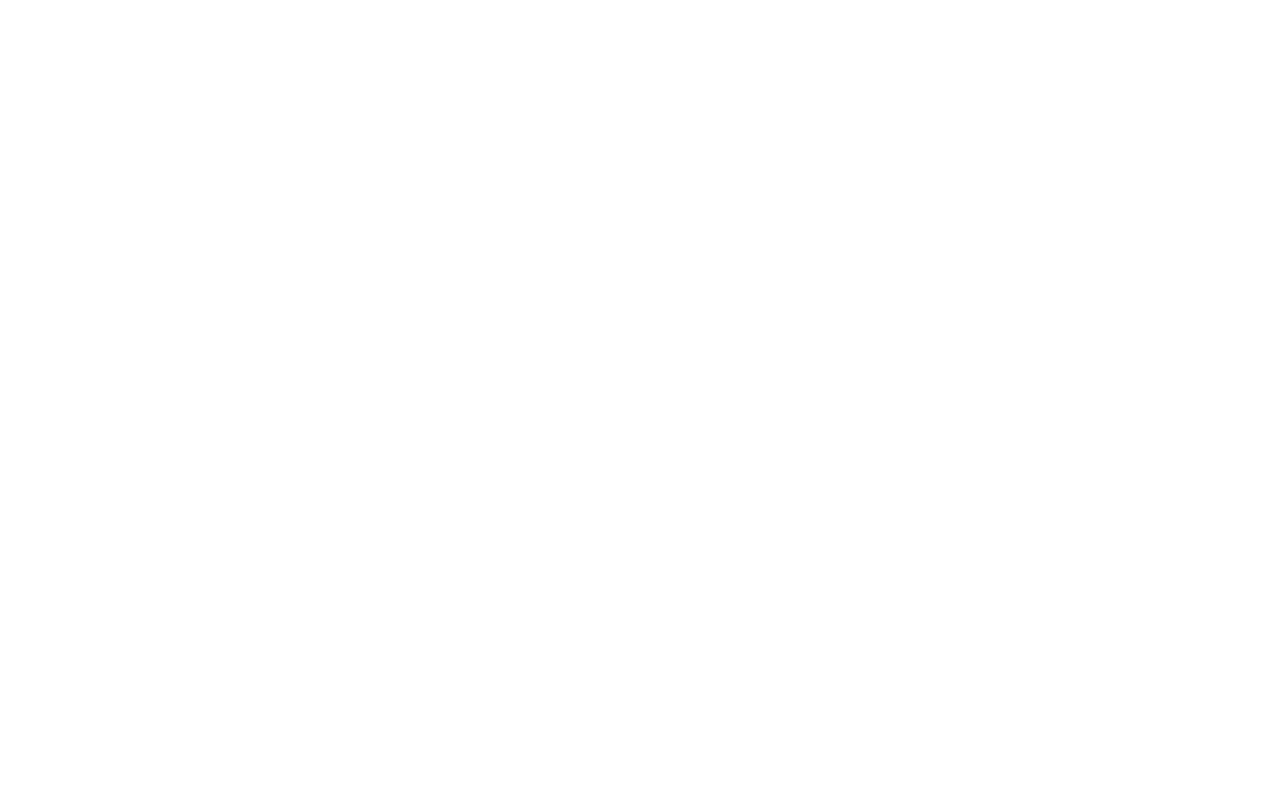
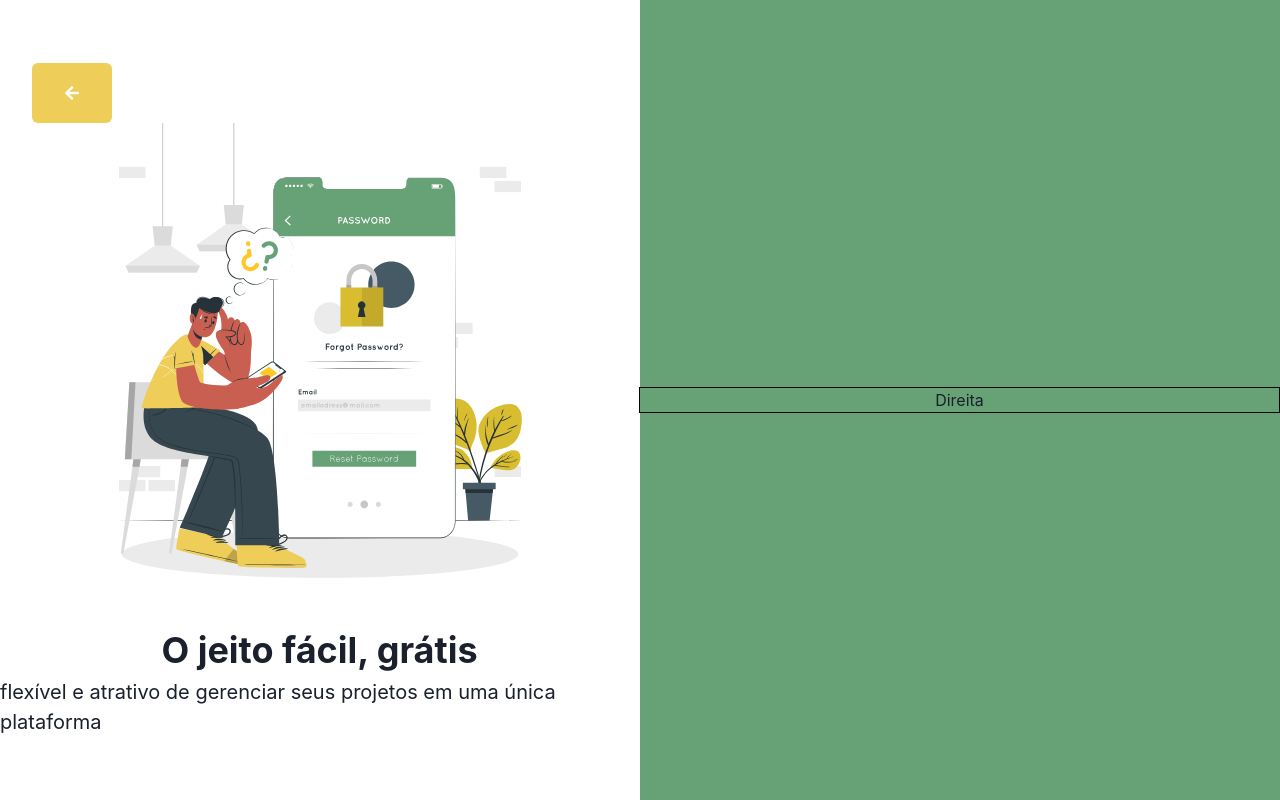
Before and after one commit to cricardolima/capstone-s6, a React (Create React App) app: page /registerUser in a window 1280 px wide. Built offline with nearby package versions, Linux system fonts and the light colour scheme.

Commit message:
feat: component buttonBack

```diff
--- a/package.json
+++ b/package.json
@@ -25,7 +25,7 @@
     "react-icons": "^4.3.1",
     "react-router-dom": "^5.3.0",
     "react-scripts": "4.0.3",
-    "typescript": "^3.9.5",
+    "typescript": "^4.1.0",
     "web-vitals": "^0.2.2",
     "yup": "^0.32.11"
   },
--- /dev/null
+++ b/src/components/ButtonBack/index.tsx
@@ -0,0 +1,23 @@
+import React from "react";
+import { useHistory } from "react-router-dom";
+import { Flex, Button } from "@chakra-ui/react";
+import { FaArrowLeft } from "react-icons/fa";
+
+export const ButtonBack = () => {
+  const history = useHistory();
+  const handleBack = () => {
+    return history.push("/");
+  };
+  return (
+    <Button
+      width="80px"
+      height="60px"
+      bgColor="primary"
+      color="baseDefault"
+      textAlign="start"
+      onClick={handleBack}
+    >
+      <FaArrowLeft />
+    </Button>
+  );
+};
--- /dev/null
+++ b/src/pages/RegisterUser/index.tsx
@@ -0,0 +1,39 @@
+import { Flex, Text, Box, Img } from "@chakra-ui/react";
+import React from "react";
+import register from "../../assets/registerUser.svg";
+import { ButtonBack } from "../../components/ButtonBack";
+
+export const RegisterUser = () => {
+  return (
+    <Flex
+      height="100vh"
+      bgGradient="linear(to-r, baseDefault 50%, secondary 50%)"
+      justifyContent="center"
+      alignItems="center"
+    >
+      <Flex
+        flex="1"
+        justifyContent="center"
+        alignItems="center"
+        flexDirection="column"
+      >
+        <Flex width="90%" justifyContent="flex-start" alignItems="flex-start">
+          <ButtonBack />
+        </Flex>
+        <Box>
+          <Img src={register} alt="Registro de Usuário" />
+        </Box>
+        <Text fontSize="4xl" fontWeight="bold">
+          O jeito fácil, grátis
+        </Text>
+        <Text fontSize="xl">
+          flexível e atrativo de gerenciar seus projetos em uma única plataforma
+        </Text>
+      </Flex>
+
+      <Flex border="1px solid black" flex="1" justifyContent="center">
+        <Text>Direita</Text>
+      </Flex>
+    </Flex>
+  );
+};
--- a/src/routes/index.tsx
+++ b/src/routes/index.tsx
@@ -1,11 +1,13 @@
 import * as React from "react";
 import { Switch, Route } from "react-router-dom";
 import { Home } from "../pages/Home";
+import { RegisterUser } from "../pages/RegisterUser";
 
 export const Routes = () => {
   return (
     <Switch>
       <Route exact path="/" component={Home} />
+      <Route exact path="/registerUser" component={RegisterUser} />
     </Switch>
   );
 };
--- a/src/styles/theme.ts
+++ b/src/styles/theme.ts
@@ -5,7 +5,7 @@ export const theme = extendTheme({
     colors:{
         primary: '#EECD59',
         primaryTwo: '#D9BD30',
-        secondary: '#B2BD7E',
+        secondary: '#67A277',
         secondaryTwo: '#6F793E',
         title:'#111111',
         text: '#666665',
```
Also changed, not shown: src/assets/registerUser.svg (added), 1 other file (tests, documents, lock files or other folders).
